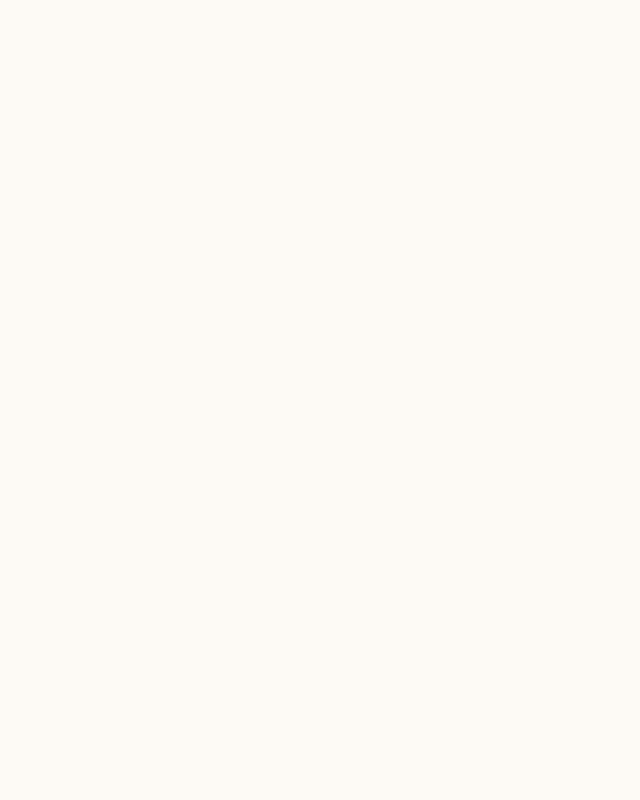
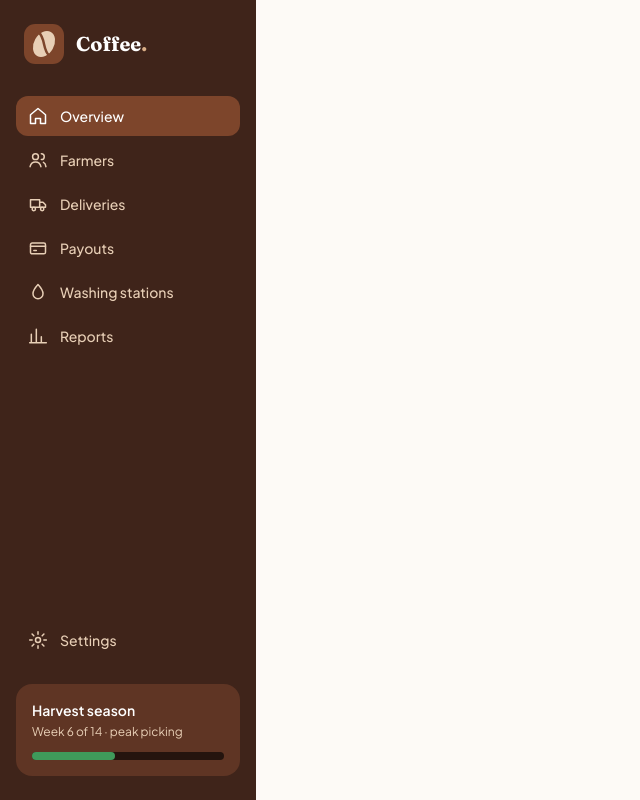
Before and after one commit to Tetaaline/week3-tailwind-dashboard, a website built with Vite: page index.html in a window 1280 px wide. Shown: the whole page, without its empty margins (0-640 px from the left). Built offline with nearby package versions, Linux system fonts and the light colour scheme.

Commit message:
Build sidebar navigation with logo and icon links

```diff
--- a/index.html
+++ b/index.html
@@ -17,6 +17,58 @@
 
   <body class="bg-cream font-sans text-bean-900 antialiased dark:bg-bean-950 dark:text-bean-50">
 
+    <!-- ============ SIDEBAR ============ -->
+    <aside
+      id="sidebar"
+      class="fixed inset-y-0 left-0 z-40 flex w-64 -translate-x-full flex-col bg-bean-900 px-4 py-6 transition-transform duration-300 lg:translate-x-0"
+      aria-label="Main navigation"
+    >
+      <div class="mb-8 flex items-center justify-between px-2">
+        <a href="#" class="flex items-center gap-3">
+          <img src="/favicon.svg" alt="Coffee Collective logo" class="size-10" />
+          <span class="font-display text-xl font-bold text-white">Coffee<span class="text-bean-300">.</span></span>
+        </a>
+      </div>
+
+      <nav class="flex flex-1 flex-col gap-1">
+        <a href="#" class="nav-link nav-link-active" aria-current="page">
+          <svg class="size-5" fill="none" viewBox="0 0 24 24" stroke="currentColor" stroke-width="1.8" aria-hidden="true"><path stroke-linejoin="round" d="M3 10.5 12 3l9 7.5V21h-6v-6H9v6H3z"/></svg>
+          Overview
+        </a>
+        <a href="#" class="nav-link">
+          <svg class="size-5" fill="none" viewBox="0 0 24 24" stroke="currentColor" stroke-width="1.8" aria-hidden="true"><circle cx="9" cy="8" r="3.5"/><path stroke-linecap="round" d="M2.5 20c.8-3.6 3.4-5.5 6.5-5.5s5.7 1.9 6.5 5.5M16 4.5a3.5 3.5 0 0 1 0 7M18.5 14.8c1.7.8 2.7 2.5 3 5.2"/></svg>
+          Farmers
+        </a>
+        <a href="#" class="nav-link">
+          <svg class="size-5" fill="none" viewBox="0 0 24 24" stroke="currentColor" stroke-width="1.8" aria-hidden="true"><path stroke-linejoin="round" d="M3 7h11v9H3zM14 10h4l3 3v3h-7z"/><circle cx="7" cy="18" r="2"/><circle cx="17" cy="18" r="2"/></svg>
+          Deliveries
+        </a>
+        <a href="#" class="nav-link">
+          <svg class="size-5" fill="none" viewBox="0 0 24 24" stroke="currentColor" stroke-width="1.8" aria-hidden="true"><rect x="3" y="6" width="18" height="13" rx="2"/><path stroke-linecap="round" d="M3 10h18M7 15h3"/></svg>
+          Payouts
+        </a>
+        <a href="#" class="nav-link">
+          <svg class="size-5" fill="none" viewBox="0 0 24 24" stroke="currentColor" stroke-width="1.8" aria-hidden="true"><path stroke-linecap="round" stroke-linejoin="round" d="M12 3s6 6.5 6 11a6 6 0 0 1-12 0c0-4.5 6-11 6-11z"/></svg>
+          Washing stations
+        </a>
+        <a href="#" class="nav-link">
+          <svg class="size-5" fill="none" viewBox="0 0 24 24" stroke="currentColor" stroke-width="1.8" aria-hidden="true"><path stroke-linecap="round" d="M4 20V10M10 20V4M16 20v-7M22 20H2"/></svg>
+          Reports
+        </a>
+        <a href="#" class="nav-link mt-auto">
+          <svg class="size-5" fill="none" viewBox="0 0 24 24" stroke="currentColor" stroke-width="1.8" aria-hidden="true"><circle cx="12" cy="12" r="3"/><path stroke-linecap="round" d="M12 2v3M12 19v3M2 12h3M19 12h3M4.9 4.9 7 7M17 17l2.1 2.1M4.9 19.1 7 17M17 7l2.1-2.1"/></svg>
+          Settings
+        </a>
+      </nav>
+
+      <div class="mt-6 rounded-2xl bg-bean-800 p-4">
+        <p class="text-sm font-semibold text-white">Harvest season</p>
+        <p class="mt-1 text-xs text-bean-200">Week 6 of 14 · peak picking</p>
+        <div class="mt-3 h-2 rounded-full bg-bean-950" role="progressbar" aria-valuenow="43" aria-valuemin="0" aria-valuemax="100" aria-label="Harvest progress">
+          <div class="h-2 w-[43%] rounded-full bg-leaf-500"></div>
+        </div>
+      </div>
+    </aside>
 
 
     <!-- ============ MAIN AREA ============ -->
```
